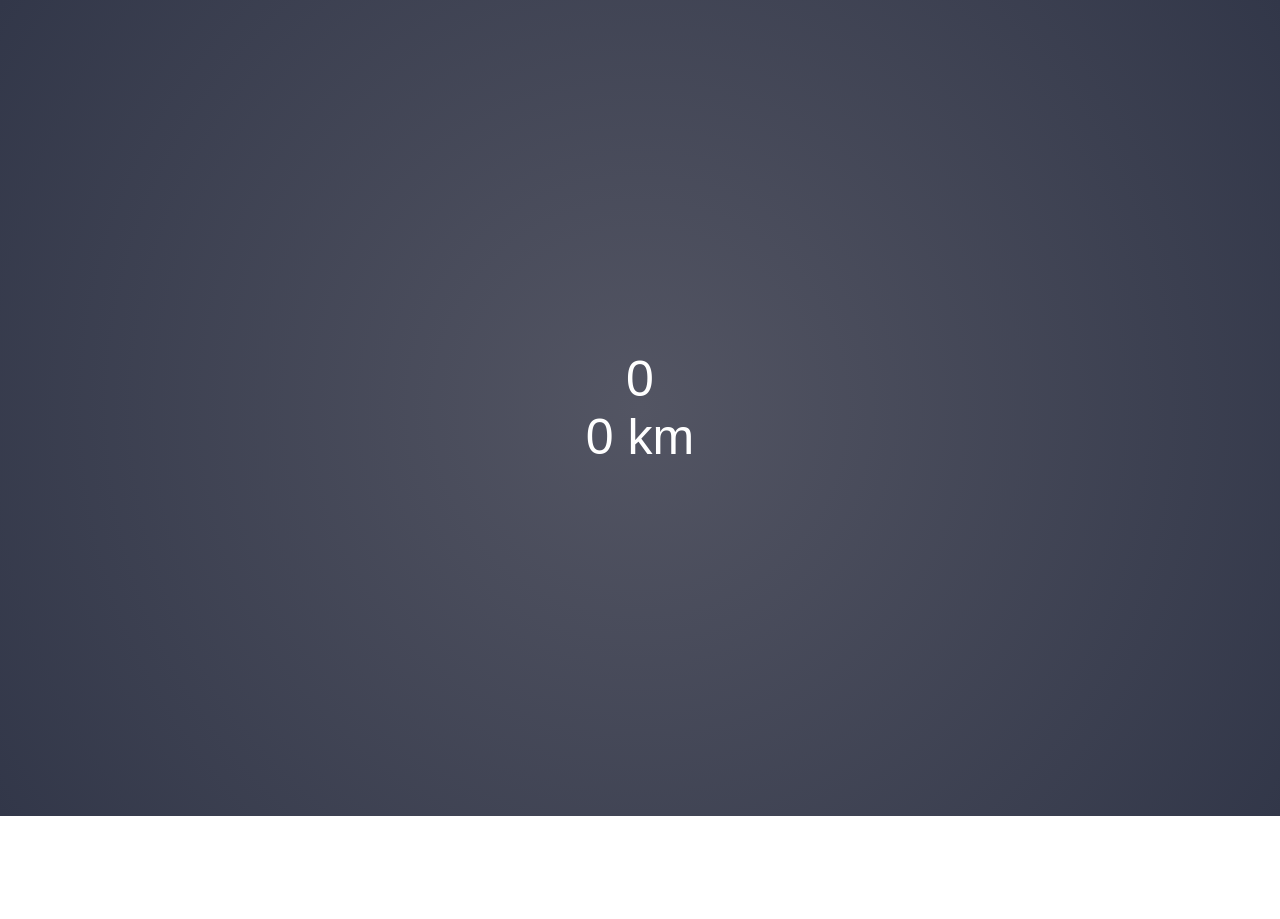
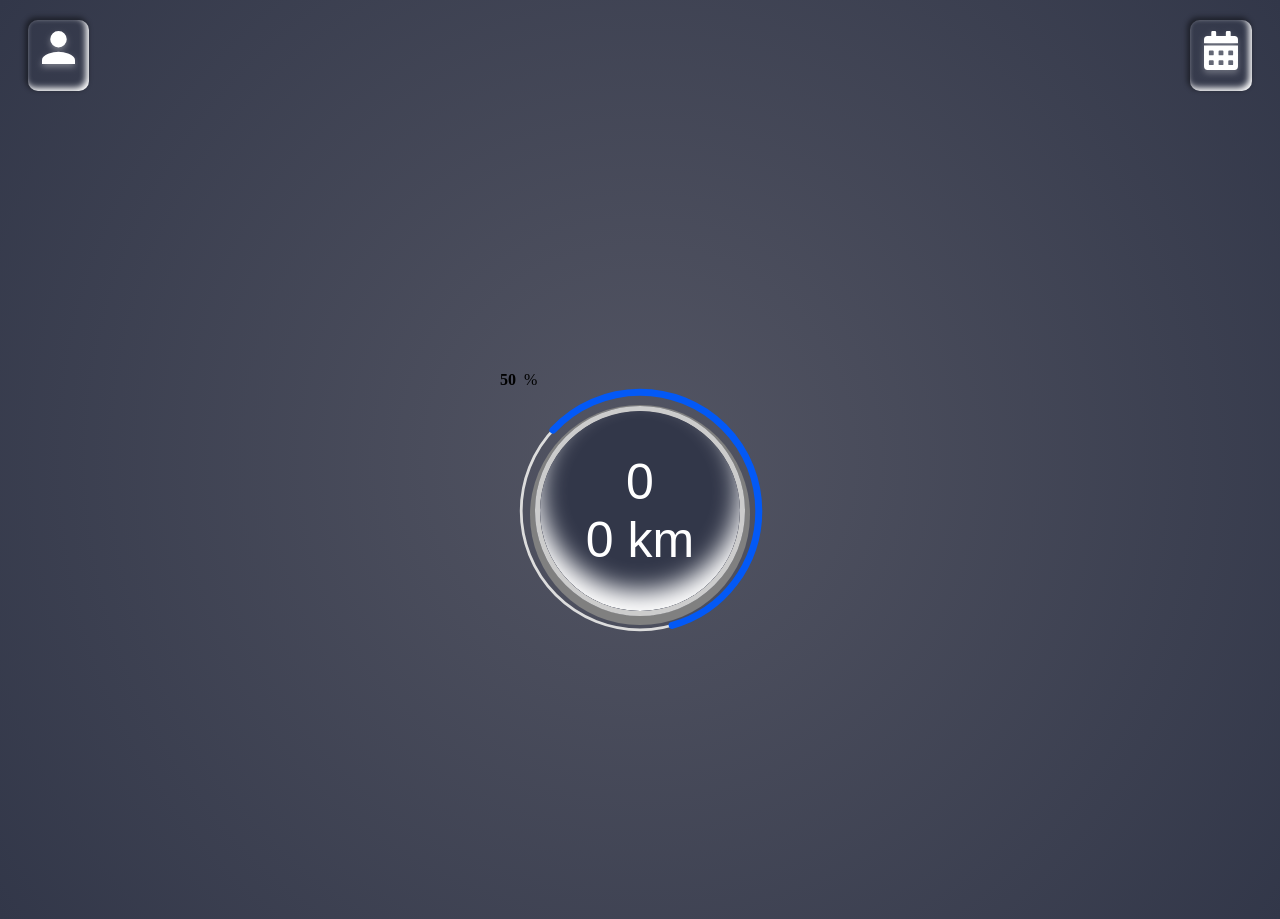
Before and after one commit to mikolajbuelens/Grow2, a plain HTML site: page index.html in a window 1280 px wide. Before the commit the page ends 816 px from the top, so only its background shows below. Drawn offline with Linux system fonts and the light colour scheme.

Commit message:
progress-bar and css

```diff
--- a/index.html
+++ b/index.html
@@ -5,6 +5,7 @@
 	<meta charset="utf-8">
 	<meta name="viewport" content="width=device-width, initial-scale=1">
 	<link rel="stylesheet" href="styles/main.css">
+	<script src="scripts/animation.js" ></script>
 	<!-- <style>
 		#distance {
 			font-size: 24px;
@@ -17,10 +18,29 @@
 <body>
 	<!-- <h1>Distance Measuring App</h1> -->
 	<!-- <p>Start walking to measure your distance:</p> -->
+	<div class="navWrap">
+	<nav><img src="icons/account.svg" alt=""></nav>
+	<nav><img src="icons/calendar.svg" alt=""></nav>
+</div>
+	<div class="wrapper">
+		<div class="outerCircle">
+	<div class="circle">
+		<div class="progression">
+			<svg viewBox="0 0 300 400">
+		   <circle cx="50%" cy="50%" r="48%" stroke="#ddd" stroke-width="4" fill="none" />
+		   <circle class="progression-progress" cx="50%" cy="50%" r="48%" stroke="red" stroke-width="8" stroke-dasharray="0 100%" fill="none" />
+			   <div class="progression-text">
+				 <span class="progression-value">50</span>
+				 <span class="progression-percent">%</span>
+			   </div>
+			</svg>
+			 </div>
 	<div class="steps">
 	<div id="steps">0</div>
-	<!-- <p><br></p> -->
 	<div id="distance"> 0 km</div>
+</div>
+</div>
+</div>
 </div>
 	<script src="scripts/stepCounter.js"></script>
 </body>
--- /dev/null
+++ b/scripts/animation.js
@@ -0,0 +1,24 @@
+
+document.addEventListener('DOMContentLoaded', function() {
+    const circle = document.querySelector('.progression');
+    const circleProgress = document.querySelector('.progression-progress');
+    const circleValue = document.querySelector('.progression-value');
+
+
+
+    let dataValue = 50;
+    const maxDataValue = 100;
+
+    // circle.addEventListener('click', function() {
+    // dataValue += 1;
+    // console.log("click", dataValue);
+
+    const percent = (dataValue / maxDataValue) * 100;
+
+    const circumference = 440;
+    const offset = circumference - (percent / 100) * circumference;
+
+    circleProgress.style.strokeDashoffset = offset;
+    circleValue.innerHTML = dataValue;
+    });
+// });
--- a/styles/main.css
+++ b/styles/main.css
@@ -1,16 +1,154 @@
+.wrapper {
+    display: flex;
+    justify-content: center;
+    align-items: center;
+    height: 100vh;
+}
+
+.circle{
+    width: 200px;
+    height: 200px;
+    border-radius: 50%;
+    background-color: #ccc;
+    display: flex;
+    justify-content: center;
+    align-items: center;
+    background-color: #323749;
+    /* border-color:  #535563; */
+    /* border-style: solid; */
+    /* border-width: 10px; */
+    box-shadow: white inset 0px -20px 25px 0px;
+}
+.outerCircle{
+    width: 220px;
+    height: 220px;
+    border-radius: 50%;
+    display: flex;
+    justify-content: center;
+    align-items: center;
+    border: 10px solid white;
+    border-radius: 50%;
+    box-shadow: grey 0px 4px 0px 5px;
+}
+    /* border-width: 0px 0px 10px 0px; */
+
+    /* stoke */
+    /* border-radius: 100%; */
+    /* width: 200px;
+    height: 200px;
+
+    background-color: red; */
+/* } */
 .steps {
 font-family: Arial, Helvetica, sans-serif;
 font-size: 50px;
+text-align: center;
+
+color: white;
 display: flex;
 flex-direction: column;
 justify-content: center;
 align-items: center;
 height: 100vh;
 /* height: 100%; */
-color: white;
 }
 
 body {
     /* background-color: rgb(30, 123, 228); */
     background: radial-gradient(circle at center, #535563, #323749);
 }
+.outerCircle {
+    position: relative;
+    width: 200px;
+    height: 200px;
+    border-radius: 50%;
+    border: 5px solid #ccc;
+    overflow: hidden;
+  }
+
+  /* .innerCircle {
+    position: absolute;
+    top: 5px;
+    right: 5px;
+    bottom: 5px;
+    left: 5px;
+    border-radius: 50%;
+    background-color: #fff;
+  } */
+
+  .progression {
+    position: fixed;
+    width: 280px;
+    height: 280px;
+  }
+
+  svg {
+    position: absolute;
+    top: 0;
+    left: 0;
+    width: 100%;
+    height: 100%;
+  }
+
+  .progression-bg {
+    fill: none;
+
+    stroke: #ddd;
+    stroke-width: 10;
+    stroke-dasharray: 440;
+    stroke-dashoffset: 0;
+    transition: stroke-dashoffset 0.5s ease;
+  }
+
+  .progression-progress {
+    fill: none;
+    stroke: #0359F6;
+
+    stroke-width: 10;
+    stroke-linecap: round;
+    stroke-dasharray: 440;
+    stroke-dashoffset: 0;
+    transition: stroke-dashoffset 0.5s ease;
+    box-shadow: green 10px 10px 5px 5px !important;
+
+  }
+  body {
+    overflow: hidden !important;
+  }
+  /* .progression-text {
+    color: #4CAF50;
+    position: absolute;
+    top: 50%;
+    left: 50%;
+    transform: translate(-50%, -50%);
+    text-align: center;
+    font-size: 24px;
+  } */
+
+  .progression-value {
+    font-weight: bold;
+  }
+
+  .progression-percent {
+    font-size: 16px;
+    margin-left: 4px;
+  }
+
+nav {
+    color: #ccc;
+    /* width: fit-content;
+    height: fit-content; */
+    padding: 5px;
+/* border: #0359F6; */
+/* border-style: solid; */
+border-radius: 10px;
+box-shadow: inset white -3px -3px 6px 0px,
+rgba(0, 0, 0, 0.432) -2px -2px 5px 1px;
+
+}
+
+  .navWrap {
+    display: flex;
+    justify-content: space-between;
+    margin: 20px;
+  }
--- /dev/null
+++ b/test/test.css
@@ -0,0 +1,63 @@
+
+body {
+    background-color: black;
+}
+
+.wrapper {
+    display: flex;
+    justify-content: center;
+    align-items: center;
+    height: 100vh;
+}
+
+.progression {
+    position: relative;
+    width: 300px;
+    height: 300px;
+  }
+
+  svg {
+    position: absolute;
+    top: 0;
+    left: 0;
+    width: 100%;
+    height: 100%;
+  }
+
+  .progression-bg {
+    fill: none;
+    stroke: #ddd;
+    stroke-width: 10;
+    stroke-dasharray: 440;
+    stroke-dashoffset: 0;
+    transition: stroke-dashoffset 0.5s ease;
+  }
+
+  .progression-progress {
+    fill: none;
+    stroke: #4CAF50;
+    stroke-width: 10;
+    stroke-linecap: round;
+    stroke-dasharray: 440;
+    stroke-dashoffset: 0;
+    transition: stroke-dashoffset 0.5s ease;
+  }
+
+  .progression-text {
+    color: #4CAF50;
+    position: absolute;
+    top: 50%;
+    left: 50%;
+    transform: translate(-50%, -50%);
+    text-align: center;
+    font-size: 24px;
+  }
+
+  .progression-value {
+    font-weight: bold;
+  }
+
+  .progression-percent {
+    font-size: 16px;
+    margin-left: 4px;
+  }
```
Also changed, not shown: test/test.html (added, +23 -0 lines), test/test.js (added, +17 -0 lines), icons/account.svg (added), icons/calendar.svg (added).
